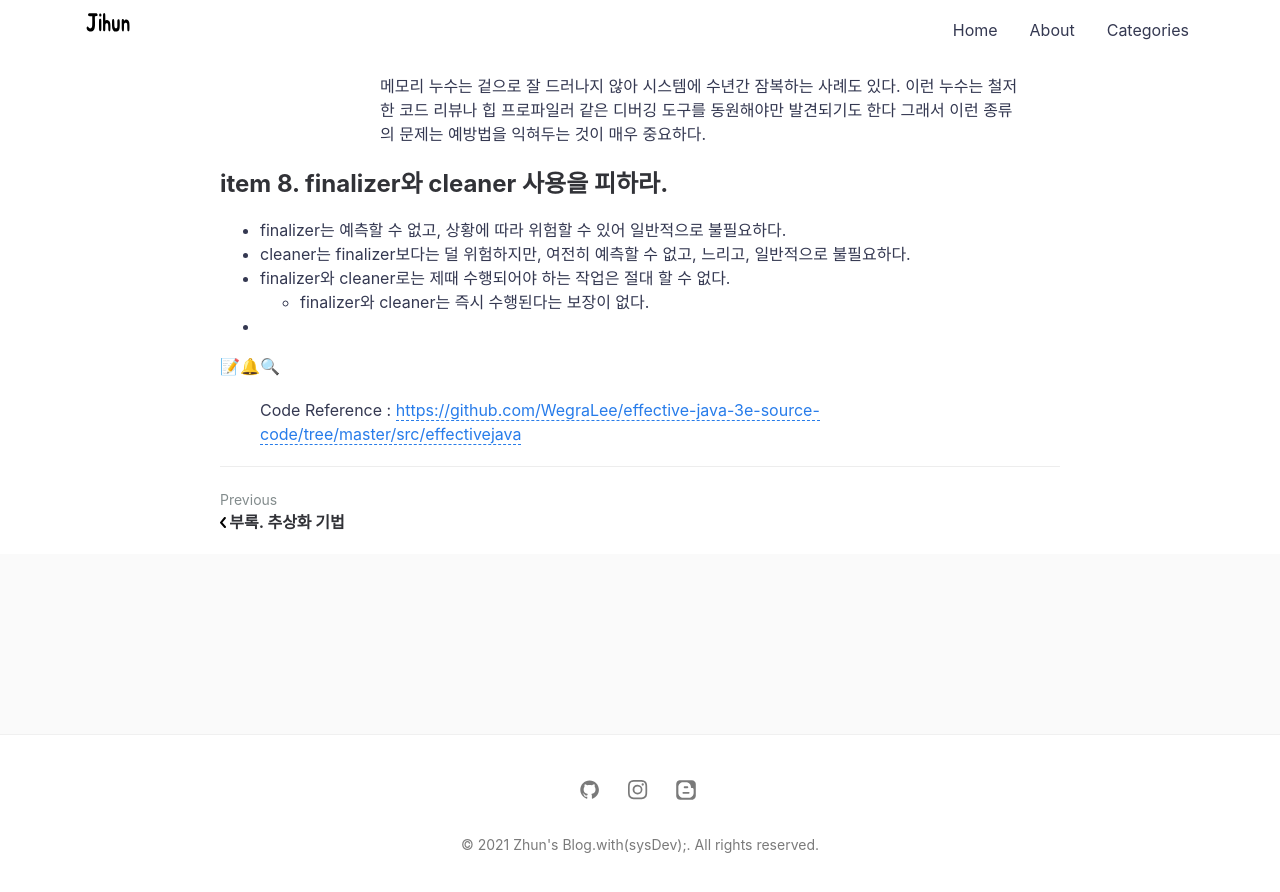
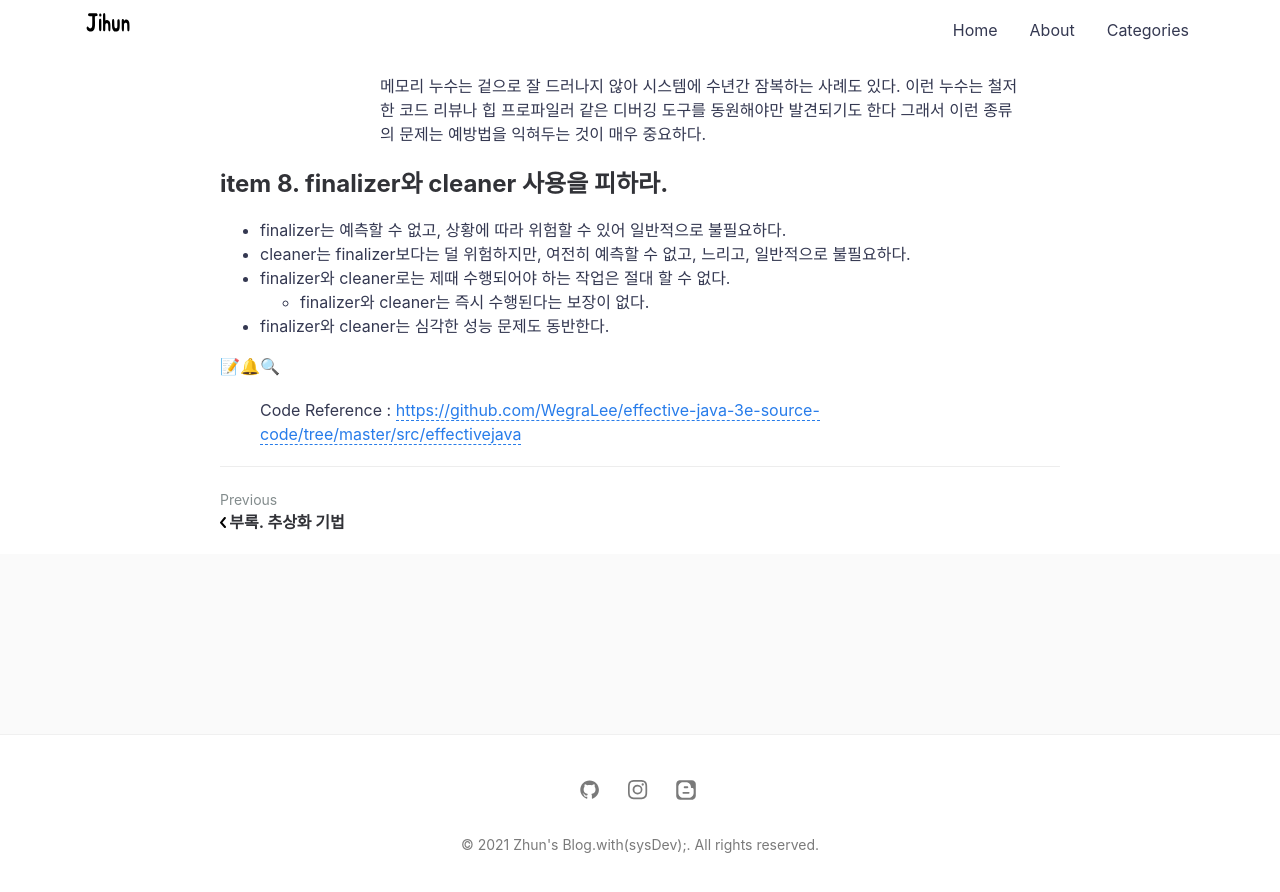
Before and after one commit to jihunparkme/jihunparkme.github.io, a Jekyll site: the page built from _posts/2021-03-02-EffectiveJava_객체_생성과_파괴.md, in a window 1280 px wide and 900 px high, scrolled down 10067 px. Shown: the top 892 px of the window. Built offline with Jekyll 4.4.1, drawn with Linux system fonts in a browser that asks for light colours; comment, search, counter and statistics services are not loaded.

Commit message:
add contents

```diff
--- a/_posts/2021-03-02-EffectiveJava_객체_생성과_파괴.md
+++ b/_posts/2021-03-02-EffectiveJava_객체_생성과_파괴.md
@@ -471,7 +471,7 @@ private static long sum() {
 - cleaner는 finalizer보다는 덜 위험하지만, 여전히 예측할 수 없고, 느리고, 일반적으로 불필요하다.
 - finalizer와 cleaner로는 제때 수행되어야 하는 작업은 절대 할 수 없다.
   - finalizer와 cleaner는 즉시 수행된다는 보장이 없다.
--
+- finalizer와 cleaner는 심각한 성능 문제도 동반한다.
 
 
 
```
